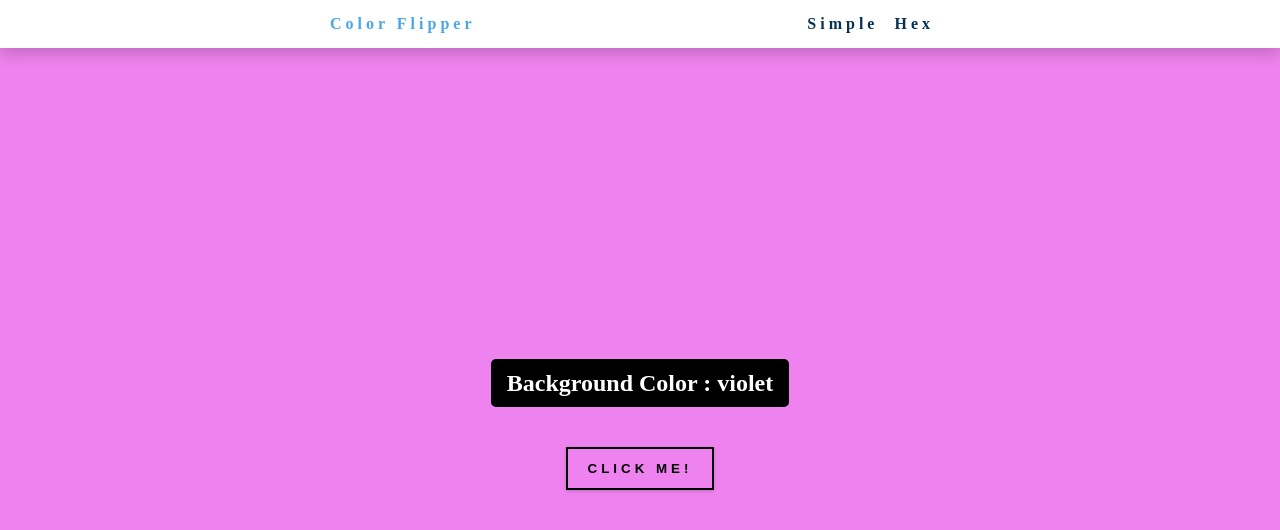
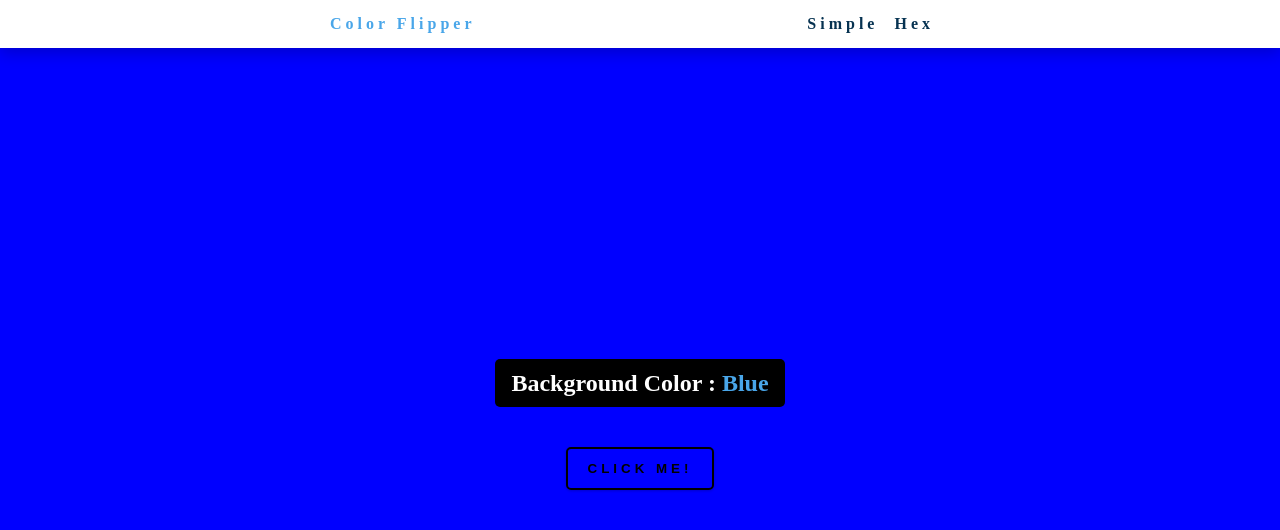
Before and after one commit to sachinsrv/practice-JS-projects, a plain HTML site: page Color Flipper/index.html in a window 1280 px wide. Both pictures are taken after a click on the button "CLICK ME!". Drawn offline with Linux system fonts and the light colour scheme.

Commit message:
added flipper logic and minor css changes

```diff
--- a/Color Flipper/app.js
+++ b/Color Flipper/app.js
@@ -1,10 +1,16 @@
-const colors = ["red", "blue", "violet", "green"];
+const colors = ["red", "blue", "violet", "green", "yellow"];
 
-const btn = document.getElementById('btn');
-const color = document.querySelector('.color');
+const btn = document.getElementById("btn");
+const color = document.querySelector(".color");
 
-btn.addEventListener("click", function(){
-    const randomColor = 2;
-    document.querySelector('body').style.backgroundColor = colors[randomColor];
-    color.textContent = colors[randomColor];
+btn.addEventListener("click", function () {
+  //const randomColor = 2;
+  getRandomColor();
 });
+
+function getRandomColor() {
+  let randomColor = Math.floor(Math.random() * colors.length);
+  console.log(randomColor);
+  document.querySelector("body").style.backgroundColor = colors[randomColor];
+  color.textContent = colors[randomColor];
+}
--- a/Color Flipper/styles.css
+++ b/Color Flipper/styles.css
@@ -70,6 +70,7 @@ main {
 
 .btn {
   border: 2px solid black;
+  border-radius: 5px;
   font-weight: 700;
   background: transparent;
   letter-spacing: 00.25rem;
@@ -84,3 +85,8 @@ main {
   background-color: black;
   color: white;
 }
+
+.color {
+  color: hsl(205, 78%, 60%);
+  text-transform: capitalize;
+}
```
